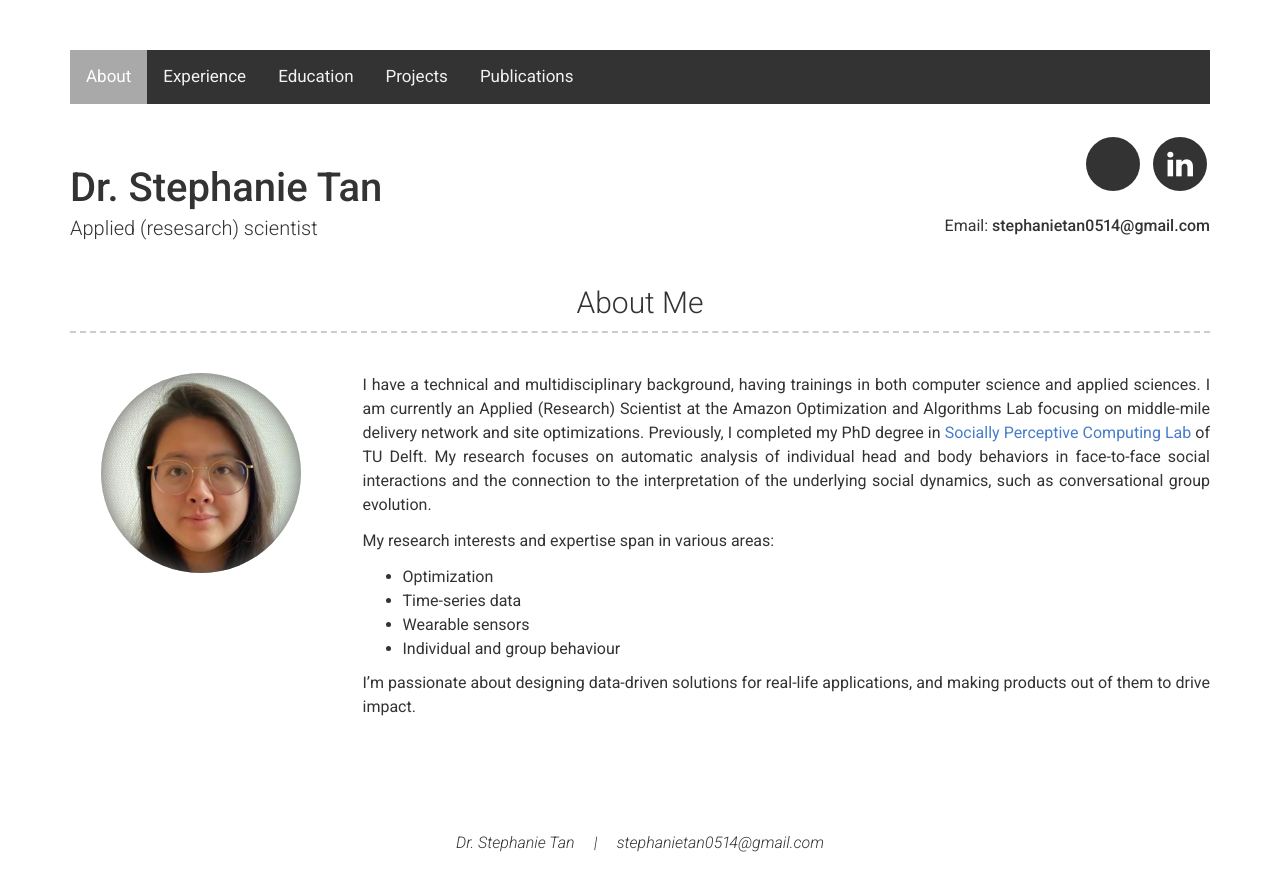
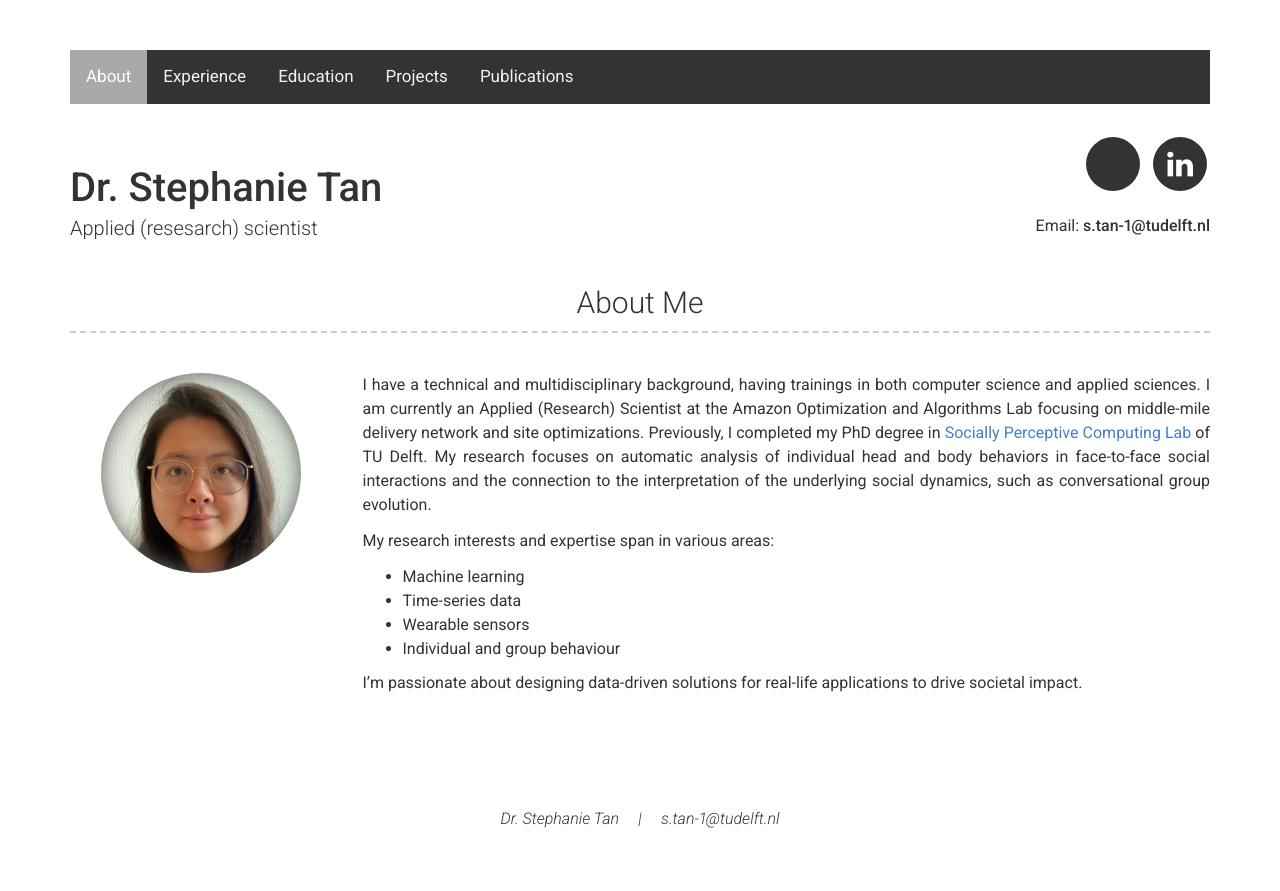
Before and after one commit to steph-tan/steph-tan.github.io, a Jekyll site: the page built from index.md, in a window 1280 px wide. Shown: the top 891 px of the page. Built offline with Jekyll 4.4.1, drawn with Linux system fonts in a browser that asks for light colours; a style sheet for code colours, icons or effects is not loaded.

Commit message:
Update _config.yml

```diff
--- a/_config.yml
+++ b/_config.yml
@@ -6,7 +6,7 @@ repository: stepha-tan/stepha-tan.github.io
 # Personal info
 name: Dr. Stephanie Tan
 title: Applied (resesarch) scientist
-email: stephanietan0514@gmail.com
+email: s.tan-1@tudelft.nl
 #phone: Your phone number (optional)
 #website: Your website (eg. https://google.com)(optional)
 
@@ -23,12 +23,12 @@ about_content: | # this will include new lines to allow paragraphs
   My research focuses on automatic analysis of individual head and body behaviors in face-to-face social interactions and the connection to the interpretation of the underlying social dynamics, such as conversational group evolution.
 
   My research interests and expertise span in various areas:
-    - Optimization
+    - Machine learning
     - Time-series data
     - Wearable sensors
     - Individual and group behaviour
 
-  I'm passionate about designing data-driven solutions for real-life applications, and making products out of them to drive impact.
+  I'm passionate about designing data-driven solutions for real-life applications to drive societal impact.
 
 # More Section
 # more_title: A Little More About Me #(Use this to override about more section title)
```
